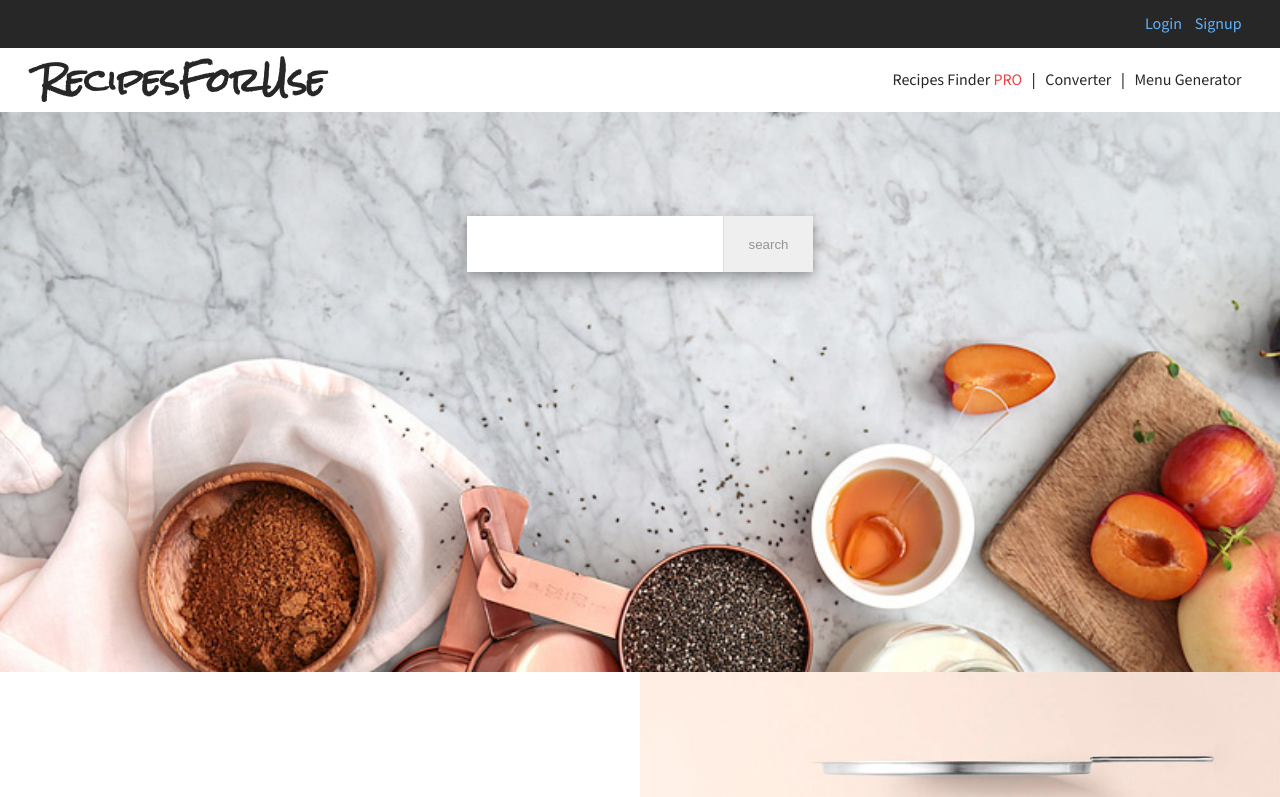
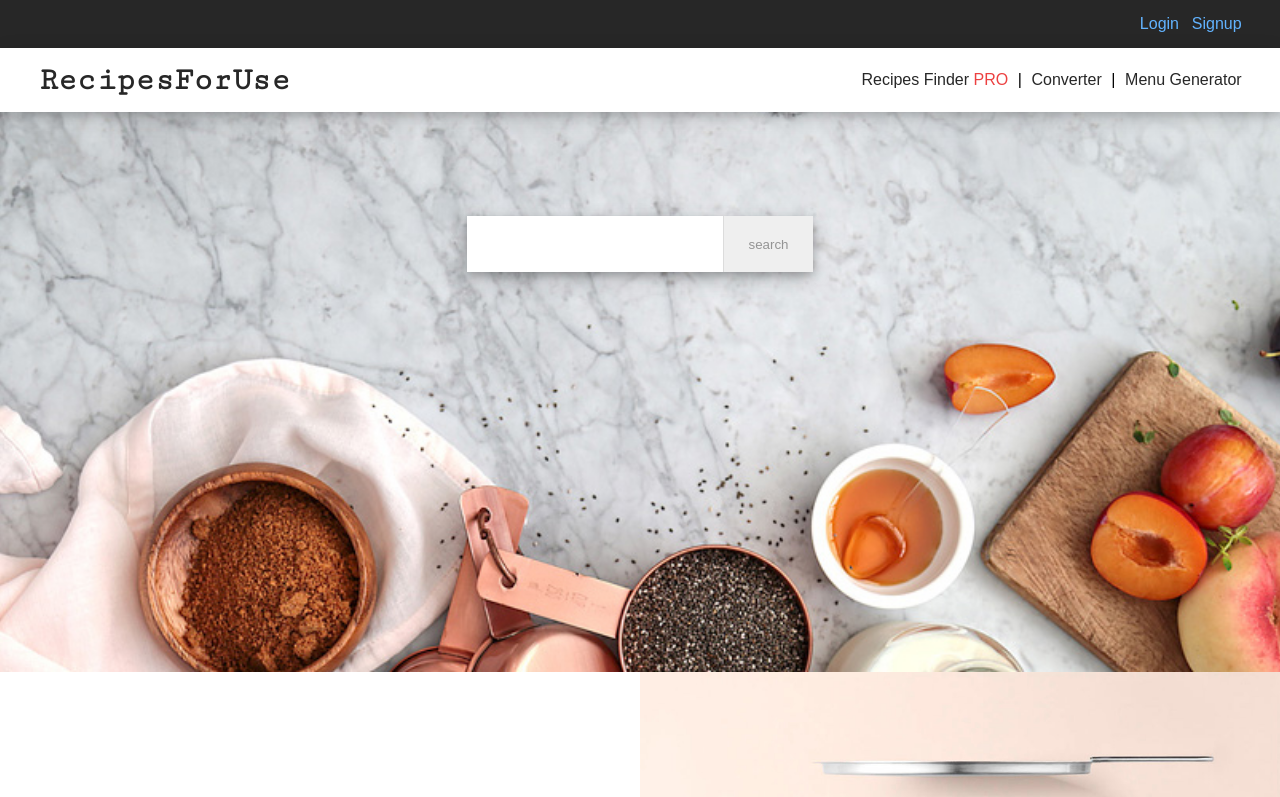
Before and after one commit to FlexFood/FlexFood, a React (Create React App) app in the folder client/: page / in a window 1280 px wide. Shown: the top 797 px of the page. Built offline with nearby package versions, Linux system fonts and the light colour scheme; no server answers.

Commit message:
maquetation continuation

```diff
--- a/client/public/index.html
+++ b/client/public/index.html
@@ -14,7 +14,6 @@
       You need to enable JavaScript to run this app.
     </noscript>
     <div id="root"></div>
-    <link href="https://fonts.googleapis.com/css?family=Mada" rel="stylesheet"></link>
-
+    <link href="https://fonts.googleapis.com/css?family=Cutive+Mono" rel="stylesheet">
   </body>
 </html>
--- a/client/src/components/advancedSearch/AdvancedSearch.css
+++ b/client/src/components/advancedSearch/AdvancedSearch.css
@@ -3,9 +3,10 @@
   justify-content: center;
   align-items: center;
   width: 100vw;
+  height: 86vh;
+  background-color: #ffefe2;
 }
 #advenced-search-container {
-  padding-top: 7vh;
   display: flex;
   justify-content: space-around;
   width: 90vw;
@@ -17,7 +18,9 @@
   flex-direction: column;
   width: 25vw;
   padding: 2.5vh;
-  background-color: rgb(224, 224, 224);
+  background-color: rgba(255, 255, 255, 0.55);
+  box-shadow: 0 4px 8px 0 rgba(0, 0, 0, 0.2), 0 6px 20px 0 rgba(0, 0, 0, 0.19);
+
 }
 #box-submit {
   justify-content: space-between;
@@ -26,8 +29,8 @@
   text-align: center;
   height: 4vh;
   margin-top: 1vh;
-  background-color: rgb(97, 97, 97);
-  color: rgb(224, 224, 224);
+  background-color: rgb(168, 168, 168);
+  color: rgb(94, 94, 94);
   transition: 1s;
   border: none;
   font-size: 14px;
--- a/client/src/components/navbar/Navbar.css
+++ b/client/src/components/navbar/Navbar.css
@@ -1,15 +1,17 @@
-#navbar{
+#navbar {
   position: relative;
   display: flex;
   justify-content: space-between;
   align-items: center;
   margin: 0;
   padding: 0 3vw;
-  background-color: rgba(255, 255, 255,0.9);
+  background-color: rgba(255, 255, 255, 0.85);
   height: 8vh;
   position: -webkit-sticky;
   position: sticky;
   top: 0;
+  box-shadow: 0 4px 8px 0 rgba(0, 0, 0, 0.13), 0 6px 20px 0 rgba(0, 0, 0, 0.13);
+  z-index: 1;
 }
 #navbar ul {
   display: flex;
@@ -27,7 +29,7 @@
   display: flex;
   justify-content: center;
   align-items: center;
-  font-family: "Rock Salt", cursive;
+  font-family: "Cutive Mono", monospace;
   font-size: 4vh;
 }
 #navbar a {
--- a/client/src/components/navbar/Navbar.jsx
+++ b/client/src/components/navbar/Navbar.jsx
@@ -1,6 +1,6 @@
 import React, { Component } from "react";
+import { Link } from "react-router-dom";
 import "./Navbar.css";
-import { Link } from "react-router-dom";
 
 export default class Navbar extends Component {
   render() {
--- a/client/src/components/recipes/recipe/Recipe.jsx
+++ b/client/src/components/recipes/recipe/Recipe.jsx
@@ -2,8 +2,8 @@ import React, { Component } from "react";
 import { Link } from "react-router-dom";
 import "./Recipe.css";
 
+
 export default class Recipe extends Component {
-
   scrollToRecipe = () => {
     window.scrollBy({
       top: document.querySelector("body").clientHeight, // could be negative value
```
